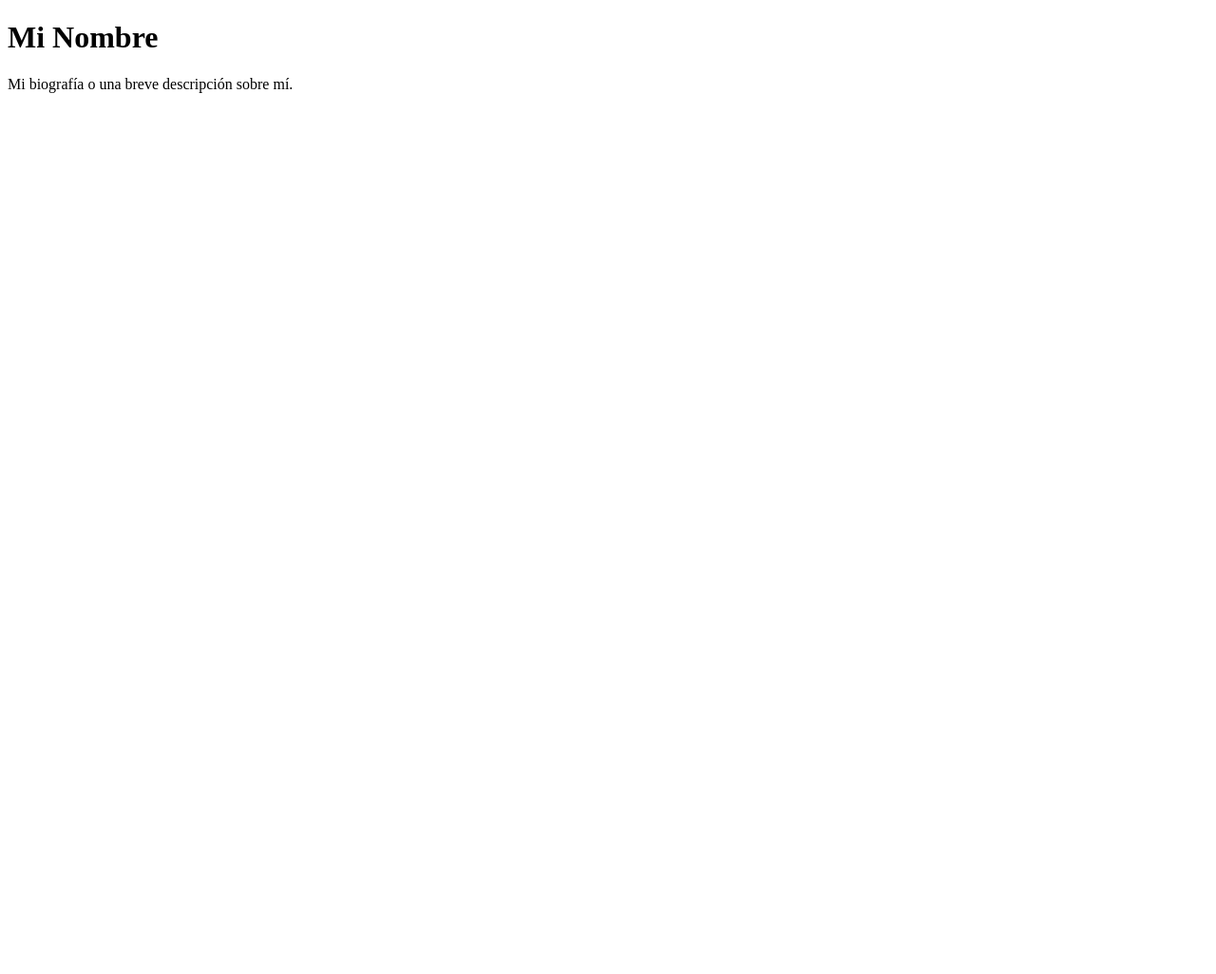
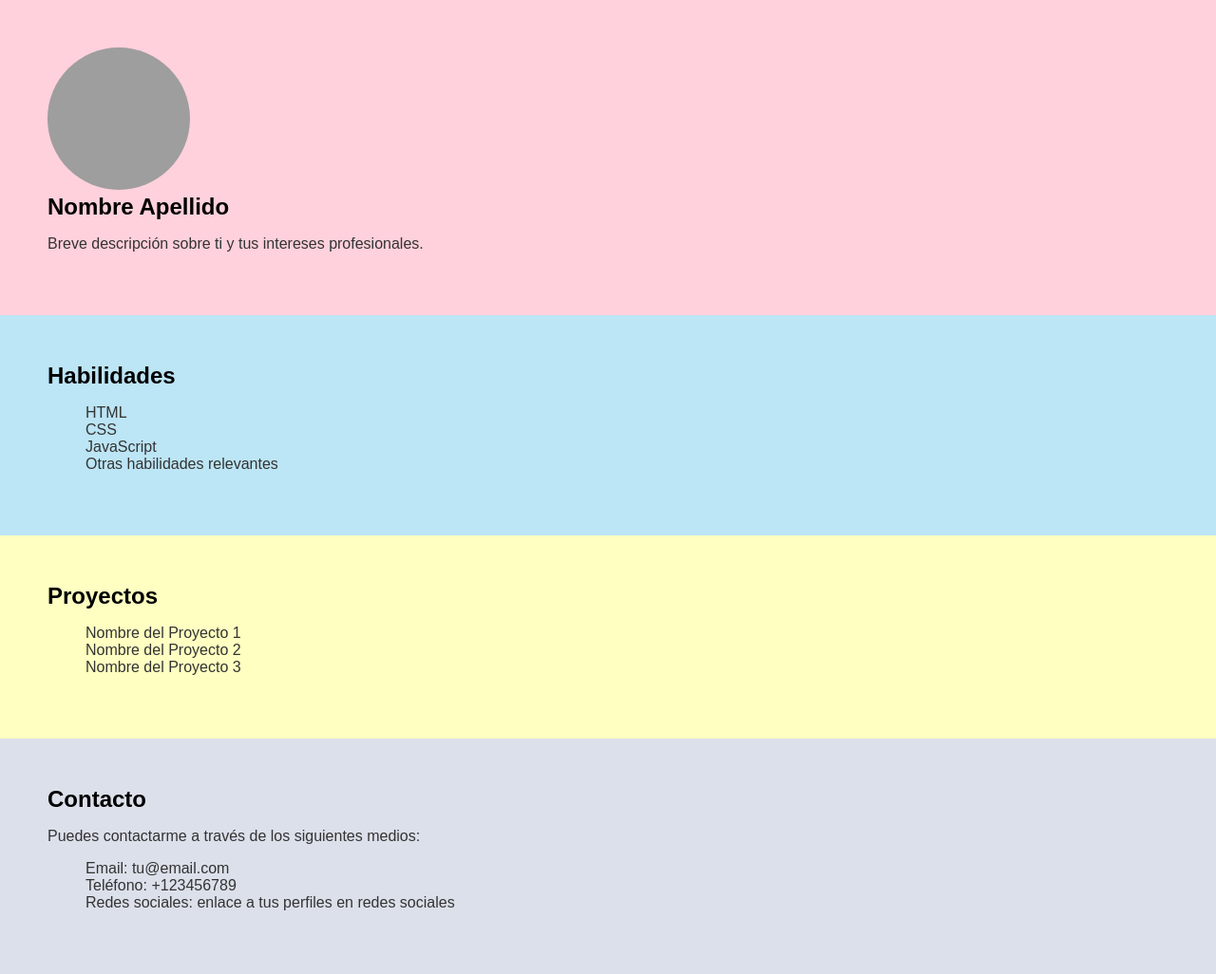
Before and after one commit to Mirsan2023/PLATZY, a plain HTML site: page index.html in a window 1280 px wide. Shown: the whole page at 95% size. Before the commit the page ends 800 px from the top, so only its background shows below. Drawn offline with Linux system fonts and the light colour scheme; grey boxes are pictures that could not be loaded.

Commit message:
Update index.html

```diff
--- a/index.html
+++ b/index.html
@@ -1,10 +1,120 @@
+
 <!DOCTYPE html>
 <html>
 <head>
   <title>Mi Portafolio Personal</title>
+  <style>
+    /* Reset de estilos para el body */
+    body {
+    margin: 0;
+    padding: 0;
+    }
+
+    /* Estilos generales para los encabezados */
+    h1, h2 {
+    margin: 0;
+    padding: 0;
+    font-family: Arial, sans-serif;
+    font-weight: bold;
+    }
+
+    /* Estilos para la sección de inicio */
+    #inicio {
+    padding: 50px;
+    background-color: #FFD1DC;
+    }
+
+    #inicio img {
+    width: 150px; /* Cambiar el ancho de la imagen según tu preferencia */
+    height: 150px; /* Cambiar la altura de la imagen según tu preferencia */
+    border-radius: 50%; /* Opcional: agregar bordes redondeados a la imagen */
+    }
+
+
+    /* Estilos para la sección de habilidades */
+    #habilidades {
+    padding: 50px;
+    background-color: #BCE5F5;
+    }
+
+    /* Estilos para la lista de habilidades */
+    #habilidades ul {
+    list-style-type: none;
+    }
+
+    /* Estilos para la sección de proyectos */
+    #proyectos {
+    padding: 50px;
+    background-color: #FFFFC2;
+    }
+
+    /* Estilos para la lista de proyectos */
+    #proyectos ul {
+    list-style-type: none;
+    }
+
+    /* Estilos para la sección de contacto */
+    #contacto {
+    padding: 50px;
+    background-color: #DCE0EA;
+    }
+
+    /* Estilos para la lista de contacto */
+    #contacto ul {
+    list-style-type: none;
+    }
+
+    /* Estilos generales para los párrafos y listas */
+    p, ul {
+    font-family: Arial, sans-serif;
+    font-size: 16px;
+    color: #333;
+    }
+  </style>
+  <link rel="stylesheet" href="estilos.css">
 </head>
 <body>
-  <h1>Mi Nombre</h1>
-  <p>Mi biografía o una breve descripción sobre mí.</p>
+  <!-- Sección de inicio -->
+  <section id="inicio">
+    <img src="https://images.unsplash.com/photo-1517694712202-14dd9538aa97?ixlib=rb-4.0.3&ixid=MnwxMjA3fDB8MHxwaG90by1wYWdlfHx8fGVufDB8fHx8&auto=format&fit=crop&w=870&q=80" alt="Imagen de cabecera">
+    <h1>Nombre Apellido</h1>
+    <p>Breve descripción sobre ti y tus intereses profesionales.</p>
+  </section>
+
+  <!-- Sección de habilidades -->
+  <section id="habilidades">
+    <h2>Habilidades</h2>
+    <ul>
+      <li>HTML</li>
+      <li>CSS</li>
+      <li>JavaScript</li>
+      <li>Otras habilidades relevantes</li>
+    </ul>
+  </section>
+
+  <!-- Sección de proyectos -->
+  <section id="proyectos">
+    <h2>Proyectos</h2>
+    <ul>
+      <li>Nombre del Proyecto 1</li>
+      <li>Nombre del Proyecto 2</li>
+      <li>Nombre del Proyecto 3</li>
+      <!-- Puedes agregar más proyectos aquí -->
+    </ul>
+  </section>
+
+  <!-- Sección de contacto -->
+  <section id="contacto">
+    <h2>Contacto</h2>
+    <p>Puedes contactarme a través de los siguientes medios:</p>
+    <ul>
+      <li>Email: tu@email.com</li>
+      <li>Teléfono: +123456789</li>
+      <li>Redes sociales: enlace a tus perfiles en redes sociales</li>
+    </ul>
+  </section>
+
+  <!-- Puedes agregar más secciones según tus necesidades -->
+
 </body>
 </html>
```
